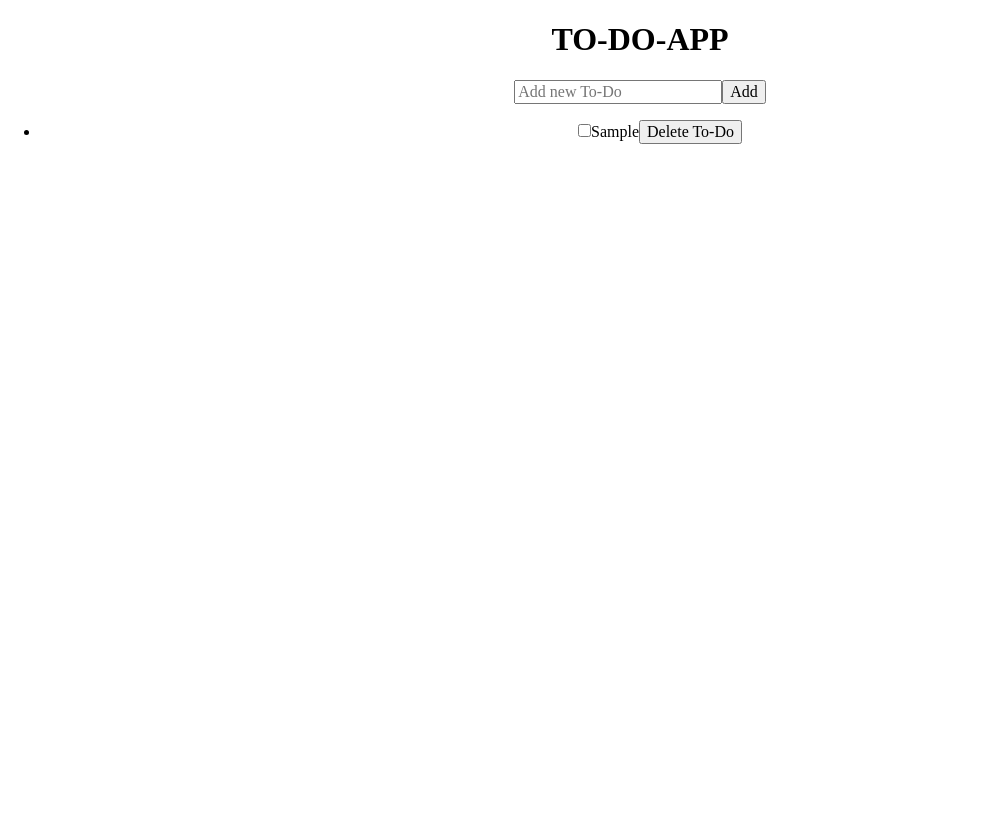
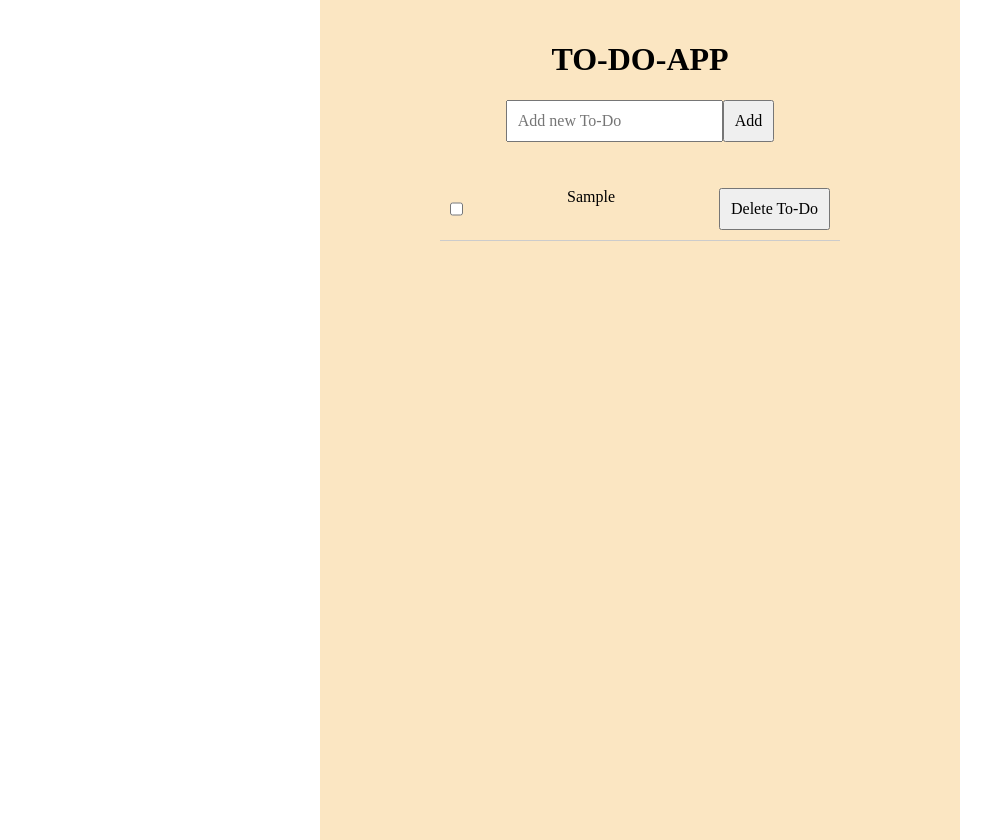
Before and after one commit to AnnaHelvetii/todo-app_react-ts, a React (Create React App) app: page / in a window 1280 px wide. Both pictures are taken after typing "Sample" into the empty fields and a click on the button "Add". Shown: the whole page, without its empty margins (0-999 px from the left). Built offline with nearby package versions, Linux system fonts and the light colour scheme.

Commit message:
Commit_4. App.css.

```diff
--- a/src/App.css
+++ b/src/App.css
@@ -1,14 +1,57 @@
 .App {
 	text-align: center;
+	max-width: 600px;
 	min-height: 100vh;
+	margin: 0 auto;
+	padding: 20px;
+	background-color: #fbe6c2;
 }
 
-.wrap {
-	max-width: 600px;
-	margin: 0 auto;
+.container {
 	display: flex;
 	flex-direction: column;
 	align-items: center;
+}
+
+form {
+	margin-bottom: 20px;
+	display: flex;
+	justify-content: center;
+	align-items: center;
+
+}
+
+input:not([type='checkbox']) {
+	padding: 10px;
+	width: 70%;
+	font-size: 16px;
+}
+
+button {
+	padding: 10px;
+	font-size: 16px;
+	cursor: pointer;
+}
+
+ul {
+	min-width: 400px;
+	display: flex;
+	justify-content: center;
+	align-items: space-between;
+	flex-direction: column;
+	list-style: none;
+	padding: 0;
+}
+
+li {
+	display: flex;
+	justify-content: space-between;
+	padding: 10px;
+	border-bottom: 1px solid #ccc;
+}
+
+li span {
+	cursor: pointer;
 }
 
 .todo-complete {
--- a/src/App.tsx
+++ b/src/App.tsx
@@ -29,6 +29,7 @@ const App: FC = () => {
 
 	return (
 		<div className="App">
+			<div className="container">
 				<h1>TO-DO-APP</h1>
 				<ToDoAddForm
 					addToDo={addTodo}
@@ -39,6 +40,7 @@ const App: FC = () => {
 					deleteTodo={deleteTodo}
 				/>
 			</div>
+		</div>
 	);
 }
 
--- a/src/components/ToDoItem.tsx
+++ b/src/components/ToDoItem.tsx
@@ -9,9 +9,9 @@ interface ToDoItemProps {
 
 const ToDoItem: FC<ToDoItemProps> = ({ todo, toggleTodoComplete, deleteTodo }) => {
 	return (
-		<div>
 		<li className={todo.complete ? 'todo-complete' : 'none'}>
 			<input
+				className='input_checkbox'
 				type="checkbox"
 				checked={todo.complete}
 				onChange={() => toggleTodoComplete(todo.id)}
@@ -19,7 +19,6 @@ const ToDoItem: FC<ToDoItemProps> = ({ todo, toggleTodoComplete, deleteTodo }) =
 			<span>{todo.title}</span>
 			<button onClick={() => deleteTodo(todo.id)}>Delete To-Do</button>
 		</li>
-		</div>
 	);
 }
 
--- a/src/components/ToDoList.tsx
+++ b/src/components/ToDoList.tsx
@@ -10,7 +10,6 @@ interface ToDoListProps {
 
 const ToDoList: FC<ToDoListProps> = ({ todos, toggleTodoComplete, deleteTodo }) => {
 	return (
-		<div>
 		<ul>
 			{todos.map(todo =>
 				<ToDoItem
@@ -21,7 +20,6 @@ const ToDoList: FC<ToDoListProps> = ({ todos, toggleTodoComplete, deleteTodo })
 				/>
 			)}
 		</ul>
-		</div>
 	);
 }
 
--- a/src/index.css
+++ b/src/index.css
@@ -80,19 +80,19 @@ input,
 optgroup,
 select,
 textarea {
-	font-family: inherit; /* 1 */
-	font-size: 100%; /* 1 */
-	line-height: 1.15; /* 1 */
-	margin: 0; /* 2 */
+	font-family: inherit;
+	font-size: 100%;
+	line-height: 1.15;
+	margin: 0;
 }
 
 button,
-input { /* 1 */
+input {
 	overflow: visible;
 }
 
 button,
-select { /* 1 */
+select {
 	text-transform: none;
 }
 
```
Also changed, not shown: src/index.tsx (+5 -5 lines). Lines whose indentation alone changed are shown as unchanged.
